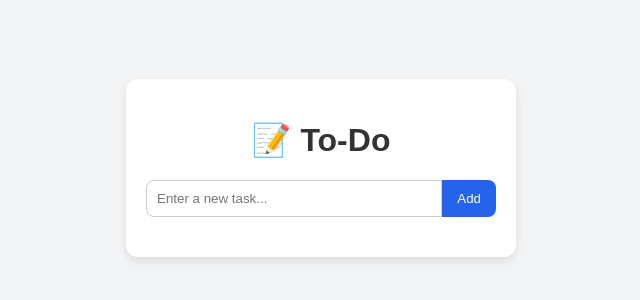
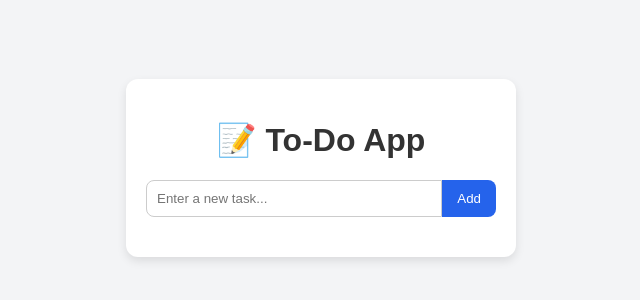
Before and after one commit to ChopadaJinal/todo-ci-cd, a plain HTML site: page index.html in a window 1280 px wide. Shown: the part 232-532 px from the top of the page, without its empty margins (319-959 px from the left). Drawn offline with Linux system fonts and the light colour scheme.

Commit message:
Update index.html
edit  title

```diff
--- a/index.html
+++ b/index.html
@@ -8,7 +8,7 @@
 </head>
 <body>
   <div class="container">
-    <h1>📝 To-Do</h1>
+    <h1>📝 To-Do App</h1>
 
     <div class="input-group">
       <input type="text" id="taskInput" placeholder="Enter a new task...">
```
